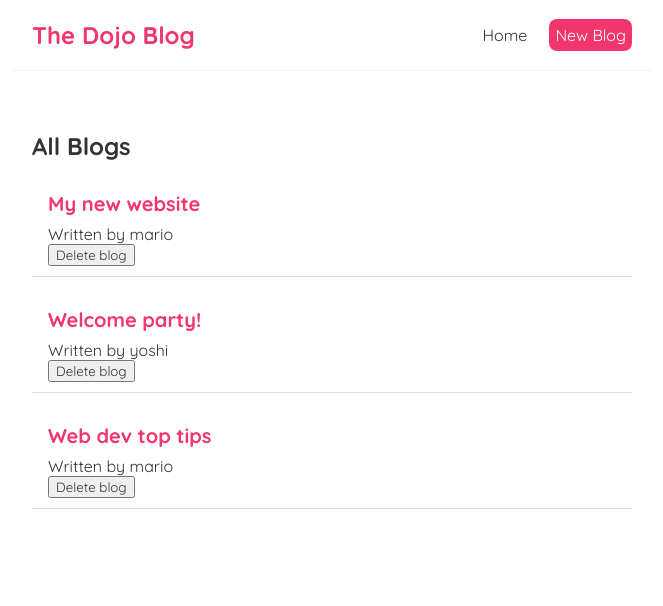
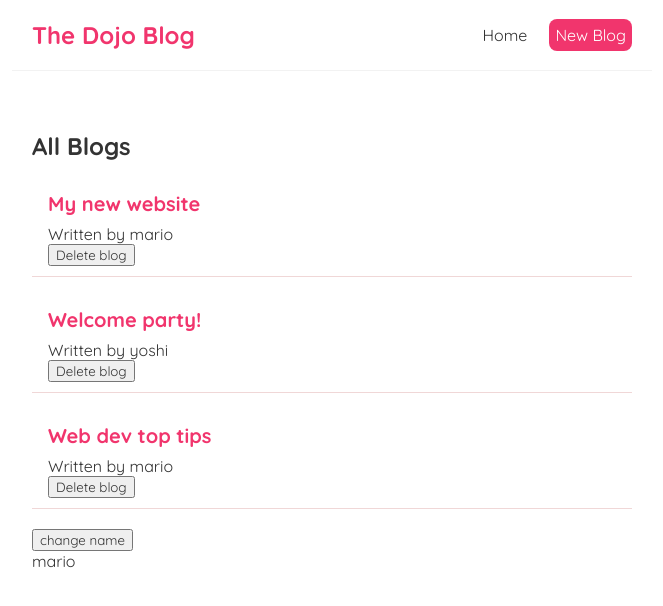
Before and after one commit to Dina2703/Ninja-project, a React (Create React App) app: page / in a window 1280 px wide. Shown: the top 606 px of the page, without its empty margins (308-971 px from the left). Built offline with nearby package versions, Linux system fonts and the light colour scheme.

Commit message:
useEffect dependencies

```diff
--- a/src/components/BlogList.jsx
+++ b/src/components/BlogList.jsx
@@ -2,7 +2,7 @@
   const blogs = props.blogs;
   const title = props.title;
   const handleDelete = props.handleDelete;
-  console.log("props ", props, "blogs ", blogs);
+  // console.log("props ", props, "blogs ", blogs);
 
   return (
     <div className="blog-list">
--- a/src/components/Home.jsx
+++ b/src/components/Home.jsx
@@ -13,19 +13,25 @@
     },
   ]);
 
+  const [name, setName] = useState("mario");
+
   const handleDelete = (id) => {
     const newBlogs = blogs.filter((blog) => blog.id !== id);
     setBlogs(newBlogs);
   };
-  //useEffect rans(fires) for every render. it's very useful for things  like fetching data.
+  //useEffect rans(fires) for every render(first time when component  first loads(first initial render). then every time the state changes we re-render the template(UI). it's very useful for things  like fetching data.
+  //An empty dependency array ([]), that we can pass as a second argument into useEffect hook, to make sure that this hook only runs the function after the first initial render, then when the state changes it won't run the function again, it only runs it once.
+  //now [name] is a dependency, means the useEffect watches the change of the value of name in the state(onClick button 'change name'), and it triggers the useEffect function to run.
   useEffect(() => {
     console.log("use effect ran");
-    console.log(blogs);
-  });
+    console.log(name);
+  }, [name]);
 
   return (
     <div className="home">
       <BlogList blogs={blogs} title={"All Blogs"} handleDelete={handleDelete} />
+      <button onClick={() => setName("Sam")}>change name</button>
+      <p>{name}</p>
     </div>
   );
 }
```
